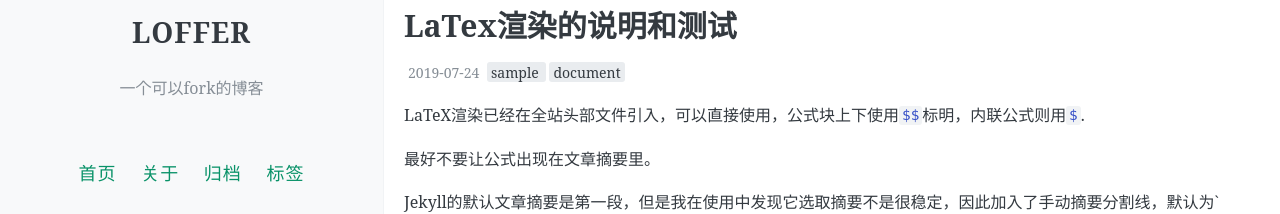
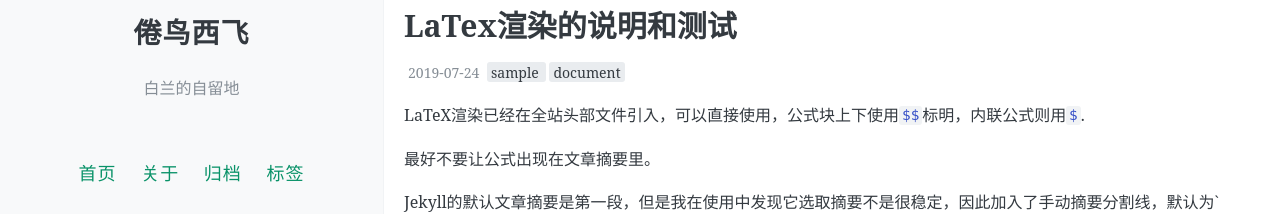
Before and after one commit to nise-DenkiBran/niseDenkiBran, a Jekyll site: the page built from index.html, in a window 1280 px wide. Shown: the part 290-504 px from the top of the page. Built offline with Jekyll 4.4.1, drawn with Linux system fonts in a browser that asks for light colours; the list of posts is cut into pages by our own code; comment, search, counter and statistics services are not loaded.

Commit message:
Update _config.yml

```diff
--- a/_config.yml
+++ b/_config.yml
@@ -7,8 +7,8 @@
 # 井号后面的文字是说明文档，不会被程序读取。
 
 # 描述/签名
-name: LOFFER
-description: 一个可以fork的博客
+name: 倦鸟西飞
+description: 白兰的自留地
 
 # 输入你的网站域名（如果你没有添加自己的域名，而是直接用GitHub pages分配的域名的话可以省略）
 url:
@@ -16,8 +16,7 @@ url:
 # 添加你的博客的二级域名，一般来说是你的repository名
 # 如果你的博客的URL是：(http://yourusername.github.io/repository-name)
 # 那么就写成 "/repository-name"
-baseurl: /LOFFER
-
+baseurl: /repository-niseDenkiBran
 
 #
 # 下面的设定都是可选的
```
